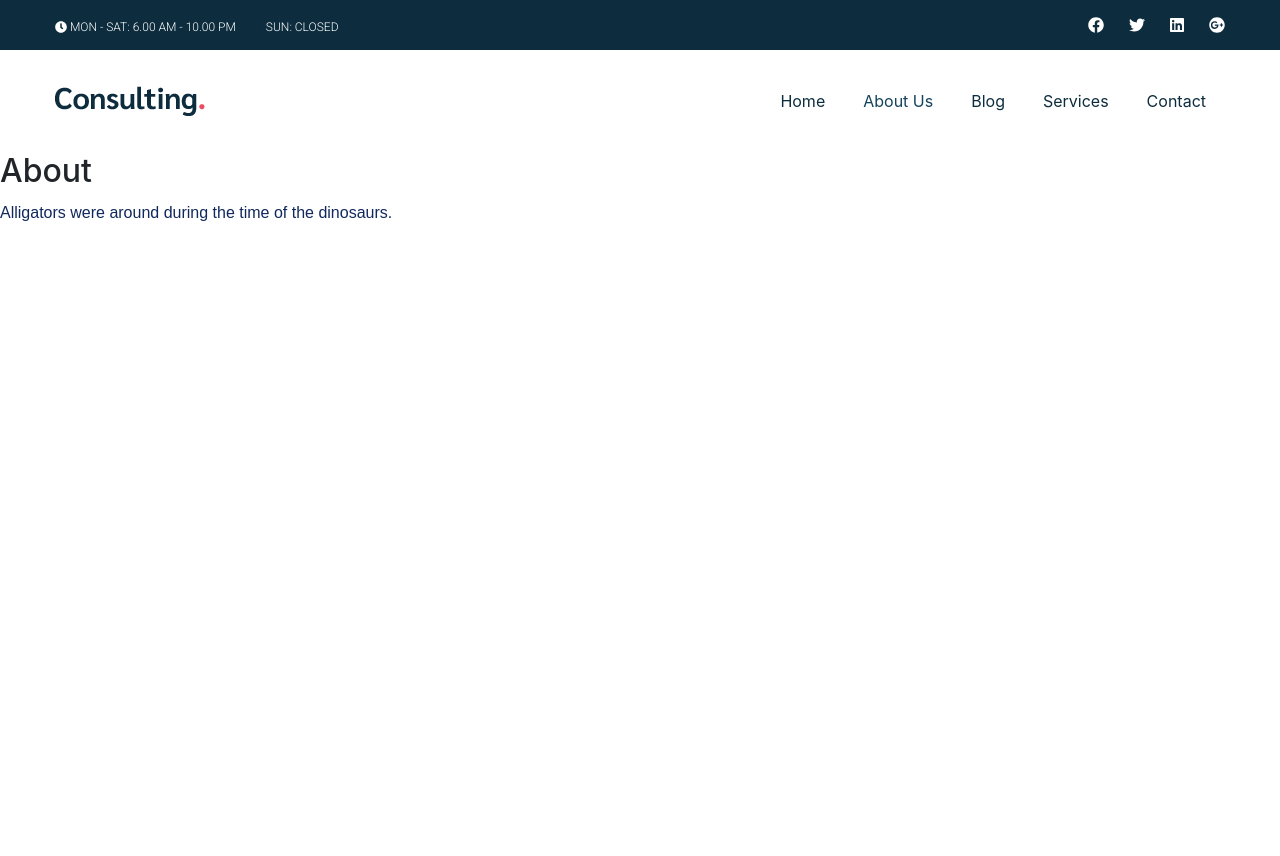
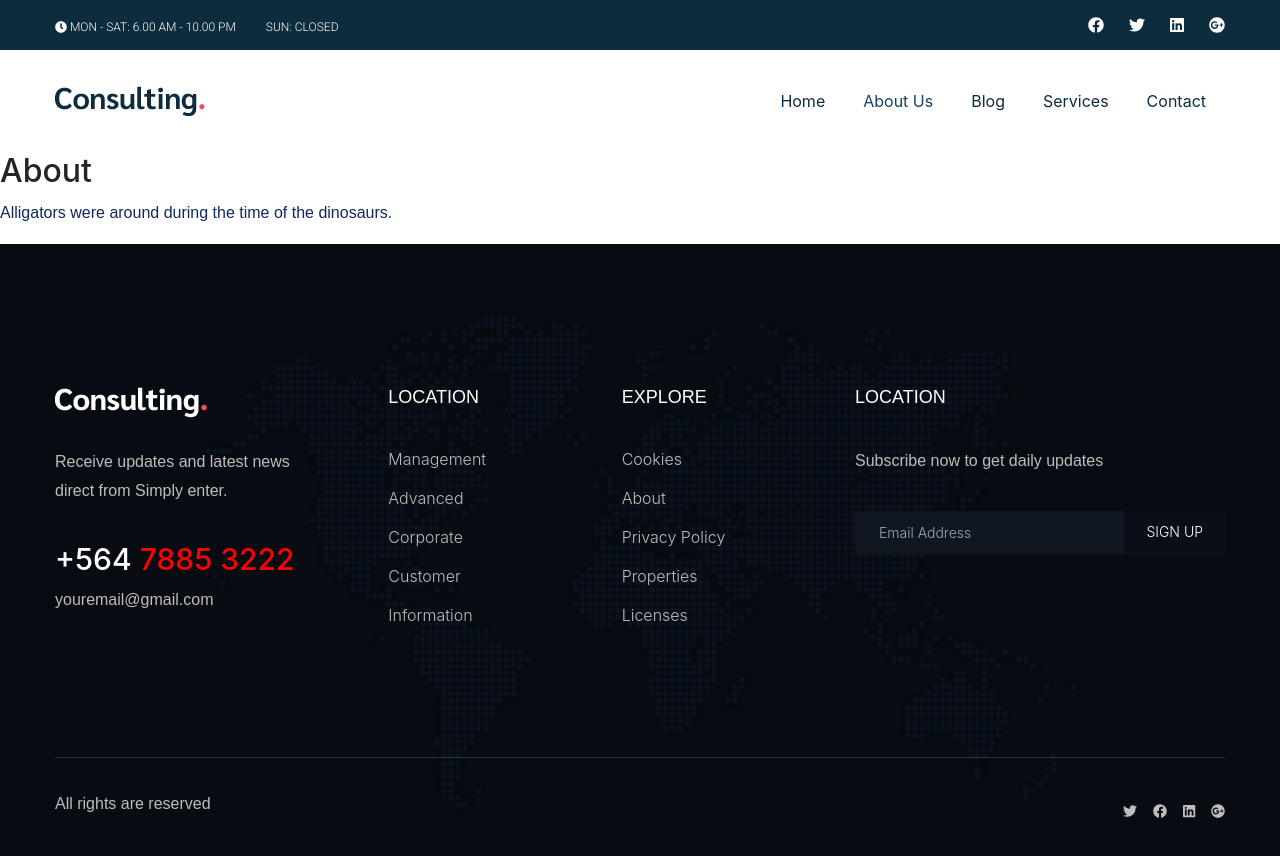
Before and after one commit to jyotiattri/consulting_project, a Vue app: page /#/about in a window 1280 px wide. Shown: the top 856 px of the page. Before the commit the page ends 800 px from the top, so only its background shows below. Built offline with nearby package versions, Linux system fonts and the light colour scheme.

Commit message:
chnage in style

```diff
--- a/src/App.vue
+++ b/src/App.vue
@@ -98,6 +98,109 @@
        <transition name="moveInUp">
          <router-view></router-view>
        </transition>
+        <div class="footer-area section-bg" :style="cssProps" >
+    <div class="container">
+        <div class="footer-top footer-padding">
+            <div class="row d-flex justify-content-between">
+                <div class="col-xl-3 col-lg-4 col-md-5 col-sm-8">
+                    <div class="single-footer-caption mb-50">
+                        <!-- logo -->
+                        <div class="footer-logo">
+                            <a href=""><img  :src="footer" alt=""></a>
+                        </div>
+                        <div class="footer-tittle">
+                            <div class="footer-pera">
+                                <p class="info1">Receive updates and latest news direct from Simply enter.</p>
+                            </div>
+                        </div>
+                        <div class="footer-number">
+                            <h4><span>+564 </span>7885 3222</h4>
+                            <p>youremail@gmail.com</p>
+                        </div>
+                    </div>
+                </div>
+                <div class="col-xl-2 col-lg-2 col-md-3 col-sm-5">
+                    <div class="single-footer-caption mb-50">
+                        <div class="footer-tittle">
+                            <h4>Location </h4>
+                            <ul>
+                                <li><router-link to="/management">Management</router-link></li>
+                                <li><router-link to="/advanced">Advanced</router-link></li>
+                                <li><router-link to="/corporate">Corporate</router-link></li>
+                                <li><router-link to="/customer">Customer</router-link></li>
+                                <li><router-link to="/information">Information</router-link></li>
+                            </ul>
+                        </div>
+                    </div>
+                </div>
+                <div class="col-xl-2 col-lg-2 col-md-3 col-sm-5">
+                    <div class="single-footer-caption mb-50">
+                        <div class="footer-tittle">
+                            <h4>Explore</h4>
+                            <ul>
+                              <li><router-link to="/cookies">Cookies</router-link></li>
+                              <li><router-link to="/about">About</router-link></li>
+                              <li><router-link to="/privacy">Privacy Policy</router-link></li>
+                              <li><router-link to="/properties">Properties</router-link></li>
+                              <li><router-link to="/licenses">Licenses</router-link></li>
+                            </ul>
+                        </div>
+                    </div>
+                </div>
+                <div class="col-xl-4 col-lg-4 col-md-6 col-sm-8">
+                    <div class="single-footer-caption mb-50">
+                        <div class="footer-tittle">
+                            <h4>Location</h4>
+                            <div class="footer-pera">
+                                <p class="info1">Subscribe now to get daily updates</p>
+                            </div>
+                        </div>
+                        <!-- Form -->
+                        <div class="footer-form">
+                            <div id="mc_embed_signup">
+                                <form target="_blank" action="#" method="get" class="subscribe_form relative mail_part" novalidate="true">
+                                    <input type="email" name="EMAIL" id="newsletter-form-email" placeholder=" Email Address " class="placeholder hide-on-focus" onfocus="this.placeholder = ''" onblur="this.placeholder = 'Your email address'">
+                                    <div class="form-icon">
+                                        <button type="submit" name="submit" id="newsletter-submit" class="email_icon newsletter-submit button-contactForm">
+                                            SIGN UP
+                                        </button>
+                                    </div>
+                                    <div class="mt-10 info"></div>
+                                </form>
+                            </div>
+                        </div>
+                    </div>
+                </div>
+            </div>
+        </div>
+        <div class="footer-bottom">
+            <div class="row d-flex justify-content-between align-items-center">
+                <div class="col-xl-9 col-lg-8">
+                    <div class="footer-copy-right">
+                      <p>All rights are reserved</p>
+                    </div>
+                </div>
+                <div class="col-xl-3 col-lg-4">
+                    <!-- Footer Social -->
+                    <div class="footer-social f-right">
+                        <a href="#"><font-awesome-icon
+                      :icon="{ prefix: 'fab', iconName: 'twitter' }"
+                    /></a>
+                        <a href="#"><font-awesome-icon
+                        :icon="{ prefix: 'fab', iconName: 'facebook' }"
+                    /></a>
+                        <a href="#"><font-awesome-icon
+                      :icon="{ prefix: 'fab', iconName: 'linkedin' }"
+                    /></a>
+                        <a href="#"><font-awesome-icon
+                      :icon="{ prefix: 'fab', iconName: 'google-plus' }"
+                    /></a>
+                    </div>
+                </div>
+            </div>
+        </div>
+    </div>
+</div>
           </main>
 </div>
 
@@ -111,6 +214,10 @@ export default {
    data() {
     return {
      viaJs: require("./assets/img/logo/logo.png"),
+     footer: require("./assets/img/logo/logo2_footer.png"),
+     cssProps: {
+          backgroundImage: `url(${require('@/assets/img/gallery/footer_bg.jpg')})`
+        }
       }
     }
 };
--- a/src/pages/Home.vue
+++ b/src/pages/Home.vue
@@ -7,7 +7,6 @@
     <teamComponent />
     <WanttoworkComponent />
     <BlogComponent />
-    <Footer />
 
 
   </div>
@@ -20,7 +19,6 @@ import SupportComponent from "../components/SupportComponent";
 import ServicesComponent from "../components/ServicesComponent";
 import WanttoworkComponent from "../components/WanttoworkComponent";
 import BlogComponent from "../components/BlogComponent";
-import Footer from "../components/Footer";
 
 export default {
   name: "App",
@@ -32,7 +30,6 @@ export default {
     ServicesComponent,
     WanttoworkComponent,
     BlogComponent,
-    Footer,
   },
   computed: {
     username() {
```
Also changed, not shown: src/styles/style.css.
